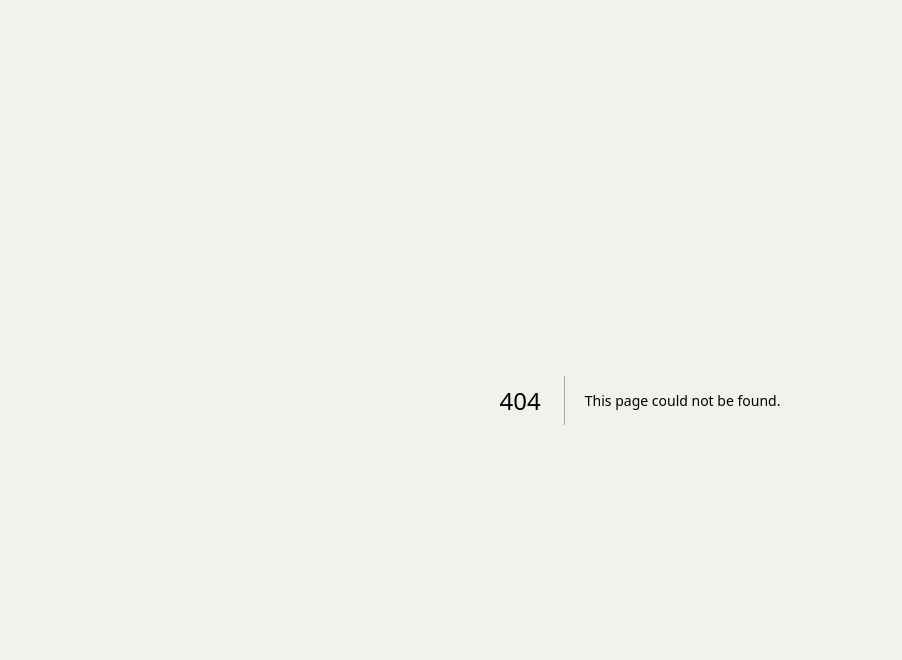
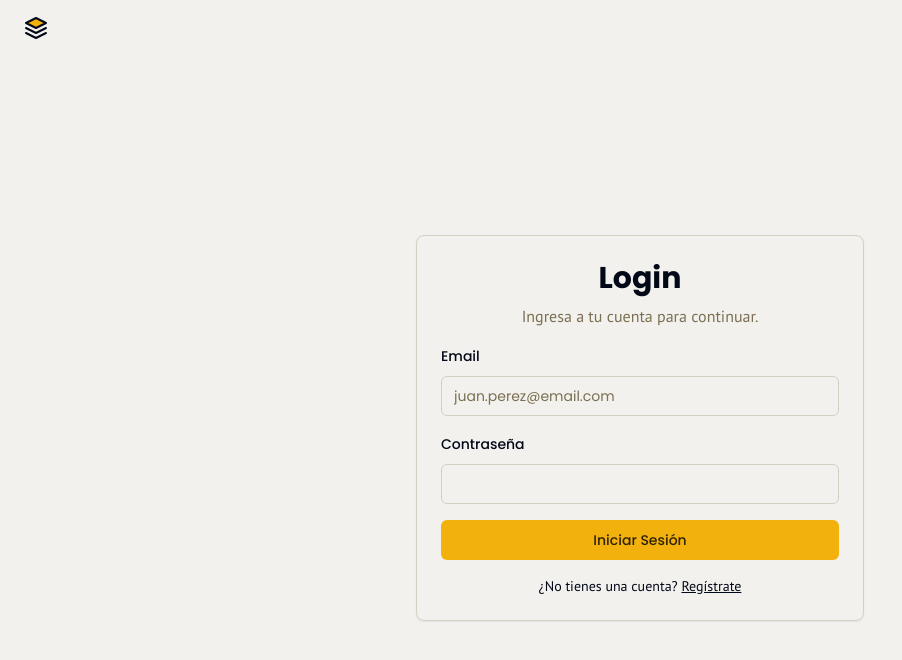
Before and after one commit to Nexhora/AdversAI-Seguro, a Next.js app: page /login in a window 1280 px wide. Before the commit this address had no page. Shown: the top 660 px of the page, without its empty margins (0-902 px from the left). Built offline with nearby package versions, Linux system fonts and the light colour scheme.

Commit message:
File changes

```diff
--- /dev/null
+++ b/app/login/page.tsx
@@ -0,0 +1,83 @@
+"use client";
+import { useState, type FormEvent } from "react";
+import Link from "next/link";
+import { Button } from "@/components/ui/button";
+import { Input } from "@/components/ui/input";
+import { Label } from "@/components/ui/label";
+import { Logo } from "@/components/icons";
+import { signInWithEmailAndPassword } from "firebase/auth";
+import { auth } from "@/lib/firebase";
+import { useRouter } from "next/navigation";
+
+export default function LoginPage() {
+  const [email, setEmail] = useState("");
+  const [password, setPassword] = useState("");
+  const router = useRouter();
+
+  const handleSubmit = async (e: FormEvent<HTMLFormElement>) => {
+    e.preventDefault();
+    try {
+      await signInWithEmailAndPassword(auth, email, password);
+      console.log("Inicio de sesión exitoso");
+      router.push("/dashboard"); // Redirigir a una página de dashboard (a crear)
+    } catch (error) {
+      console.error("Error al iniciar sesión:", error);
+      alert("Error al iniciar sesión. Verifica tus credenciales.");
+    }
+  };
+
+  return (
+    <div className="flex flex-col min-h-screen bg-background text-foreground font-headline">
+       <header className="px-4 lg:px-6 h-14 flex items-center">
+        <Link href="/" className="flex items-center justify-center" prefetch={false}>
+          <Logo className="h-6 w-6" />
+          <span className="sr-only">AdVerseAI</span>
+        </Link>
+      </header>
+      <main className="flex-1 flex items-center justify-center">
+        <div className="w-full max-w-md mx-auto">
+          <div className="rounded-lg border bg-card text-card-foreground shadow-sm p-6 space-y-4">
+            <div className="space-y-2 text-center">
+              <h1 className="text-3xl font-bold">Login</h1>
+              <p className="text-muted-foreground font-body">
+                Ingresa a tu cuenta para continuar.
+              </p>
+            </div>
+            <form className="space-y-4" onSubmit={handleSubmit}>
+              <div className="space-y-2">
+                <Label htmlFor="email">Email</Label>
+                <Input
+                  id="email"
+                  type="email"
+                  placeholder="juan.perez@email.com"
+                  value={email}
+                  onChange={(e) => setEmail(e.target.value)}
+                  required
+                />
+              </div>
+              <div className="space-y-2">
+                <Label htmlFor="password">Contraseña</Label>
+                <Input
+                  id="password"
+                  type="password"
+                  value={password}
+                  onChange={(e) => setPassword(e.target.value)}
+                  required
+                />
+              </div>
+              <Button type="submit" className="w-full">
+                Iniciar Sesión
+              </Button>
+              <div className="mt-4 text-center text-sm font-body">
+                ¿No tienes una cuenta?{' '}
+                <Link href="/" className="underline">
+                  Regístrate
+                </Link>
+              </div>
+            </form>
+          </div>
+        </div>
+      </main>
+    </div>
+  );
+}
--- a/app/page.tsx
+++ b/app/page.tsx
@@ -6,23 +6,28 @@ import { Label } from "@/components/ui/label";
 import { BrainCircuit, Target, TestTube2, ShieldCheck } from "lucide-react";
 import { Logo } from "@/components/icons";
 import { useState, type FormEvent } from "react";
+import { createUserWithEmailAndPassword } from "firebase/auth";
+import { auth } from "@/lib/firebase";
+import { useRouter } from "next/navigation";
 
 export default function HomePage() {
   const [firstName, setFirstName] = useState("");
   const [lastName, setLastName] = useState("");
   const [email, setEmail] = useState("");
   const [password, setPassword] = useState("");
+  const router = useRouter();
 
-  const handleSubmit = (e: FormEvent<HTMLFormElement>) => {
+  const handleSubmit = async (e: FormEvent<HTMLFormElement>) => {
     e.preventDefault();
-    console.log({
-      firstName,
-      lastName,
-      email,
-      password,
-    });
-    // Aquí se podría añadir la lógica para enviar los datos a un backend
-    alert("¡Cuenta creada (en la consola)!");
+    try {
+      await createUserWithEmailAndPassword(auth, email, password);
+      console.log("¡Cuenta creada exitosamente!");
+      // TODO: Guardar nombre y apellido en la base de datos de usuarios
+      router.push("/dashboard"); // Redirigir a una página de dashboard (a crear)
+    } catch (error) {
+      console.error("Error al crear la cuenta:", error);
+      alert("Error al crear la cuenta. Revisa la consola para más detalles.");
+    }
   };
 
   return (
--- /dev/null
+++ b/lib/firebase.ts
@@ -0,0 +1,20 @@
+// Import the functions you need from the SDKs you need
+import { initializeApp } from "firebase/app";
+import { getAuth } from "firebase/auth";
+// TODO: Add SDKs for Firebase products that you want to use
+// https://firebase.google.com/docs/web/setup#available-libraries
+
+// Your web app's Firebase configuration
+const firebaseConfig = {
+  "projectId": "adverseai-yw88y",
+  "appId": "1:291201286336:web:95509066774d573941ad25",
+  "storageBucket": "adverseai-yw88y.firebasestorage.app",
+  "apiKey": "AIzaSyDI7mUnIQkf2JjvdYA2x9KirLVy0ixvofE",
+  "authDomain": "adverseai-yw88y.firebaseapp.com",
+  "measurementId": "",
+  "messagingSenderId": "291201286336"
+};
+
+// Initialize Firebase
+const app = initializeApp(firebaseConfig);
+export const auth = getAuth(app);
```
